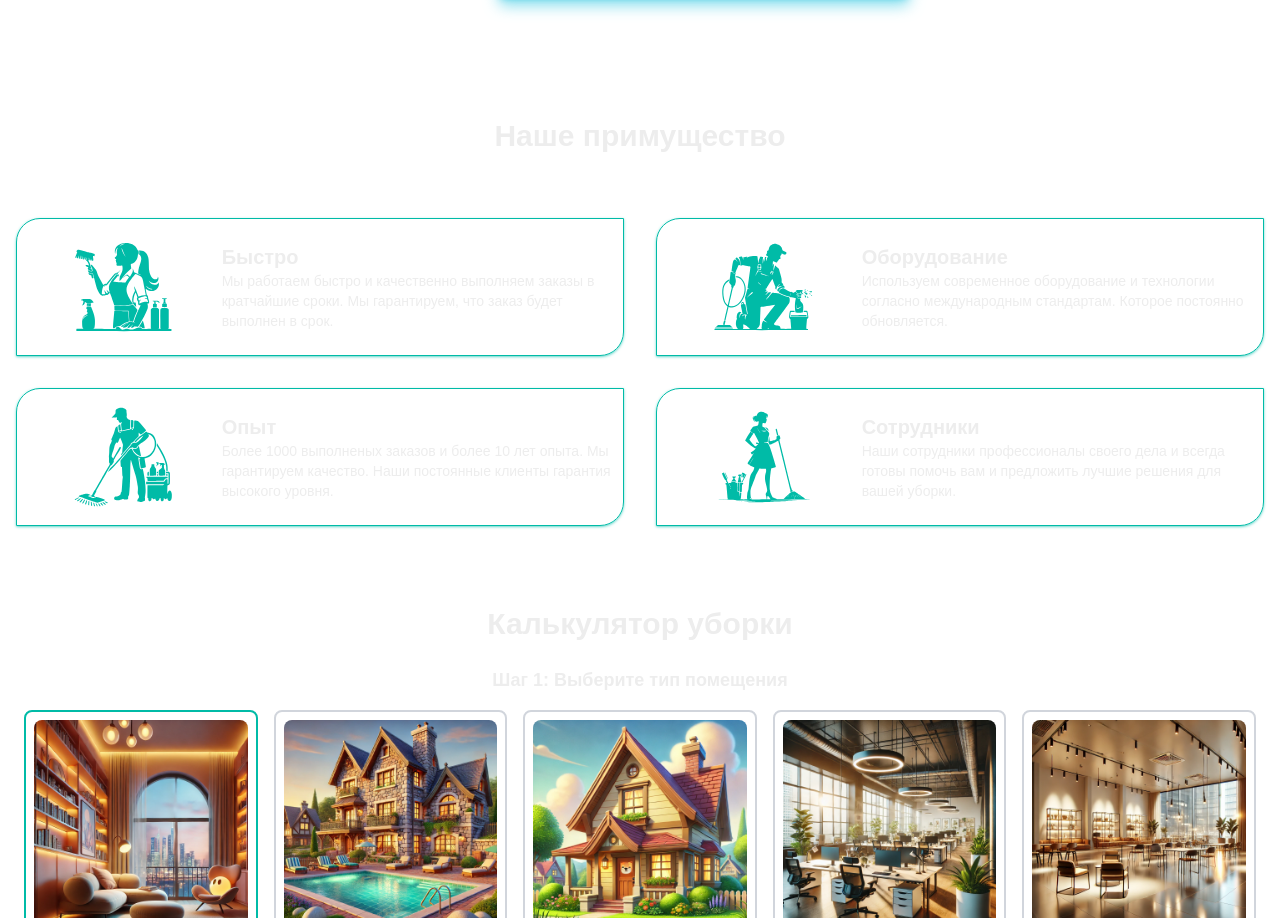
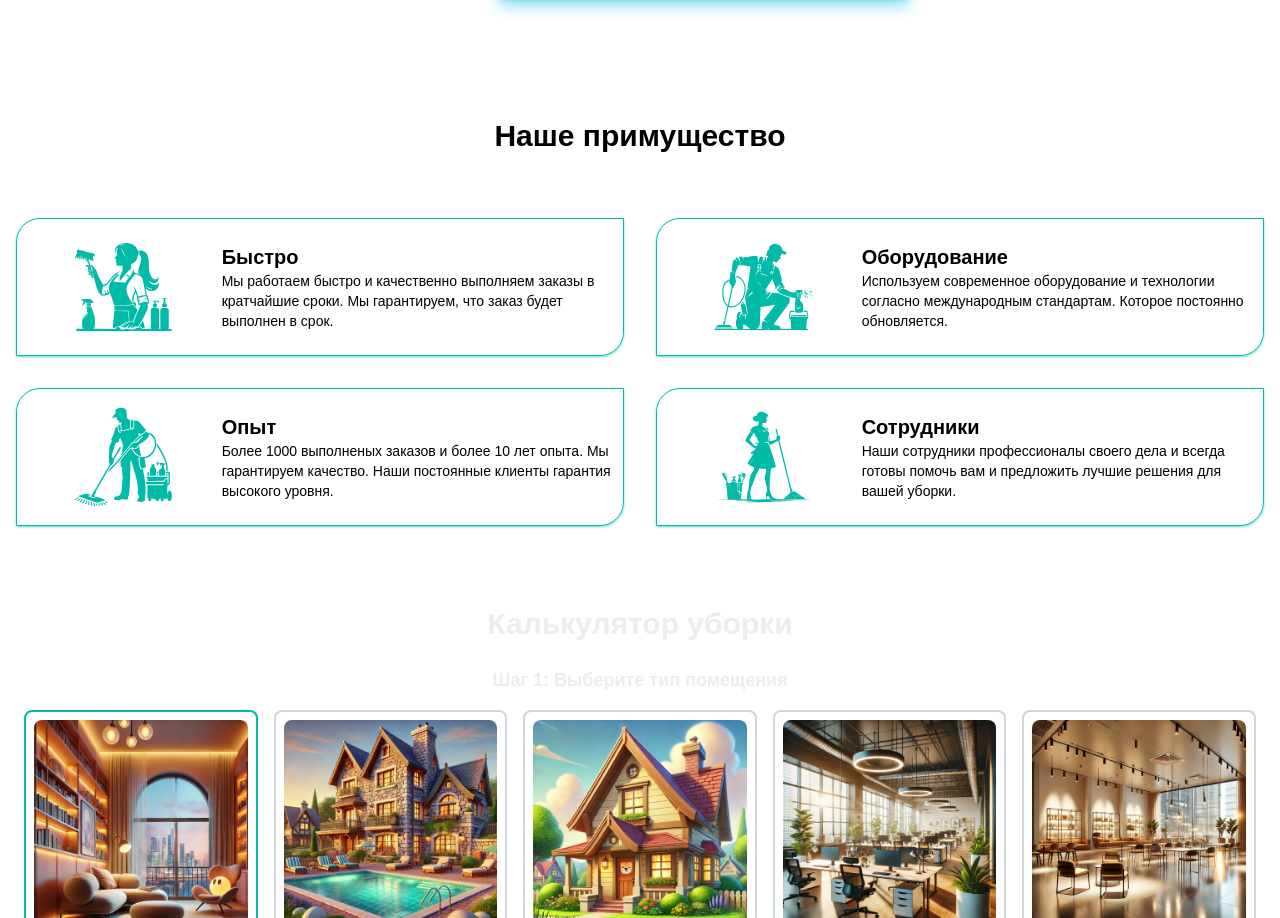
Before and after one commit to Shiko76/next-clean-well, a Next.js app: page / in a window 1280 px wide. Shown: the part 1268-2186 px from the top of the page. Built offline with nearby package versions, Linux system fonts and the light colour scheme.

Commit message:
modify text

```diff
--- a/src/components/sections/excellence/Exellence.tsx
+++ b/src/components/sections/excellence/Exellence.tsx
@@ -3,7 +3,7 @@ import { FC } from 'react'
 const Exellence: FC = () => {
   return (
     <section
-      className='mx-auto max-w-2xl px-4 sm:pb-6 lg:max-w-7xl my-8 '
+      className='mx-auto max-w-2xl px-4 sm:pb-6 lg:max-w-7xl my-8 text-black '
       id='excellence'>
       <h2 className='text-3xl font-bold mb-16 text-center'>Наше примущество</h2>
       <div className='flex flex-col justify-between '>
```
